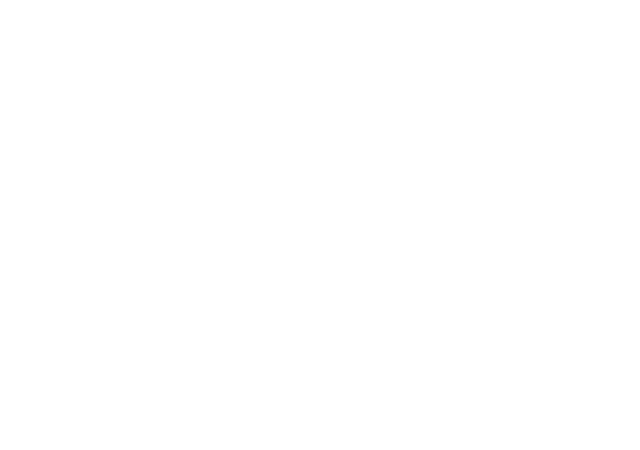
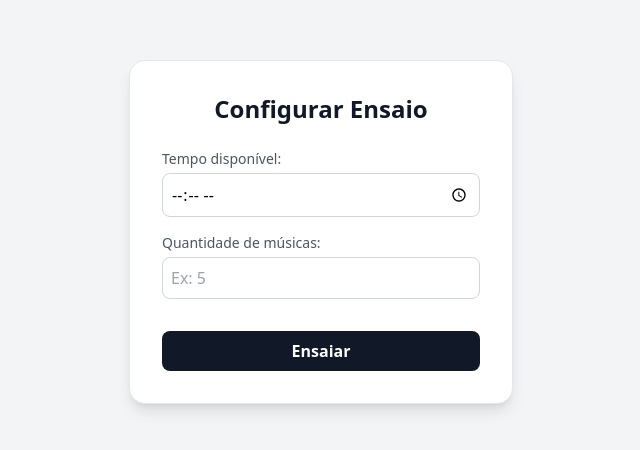
Before and after one commit to Schultz126/band_app, a React (Vite) app: page /config in a window 1280 px wide. Before the commit this address had no page. Shown: the part 168-618 px from the top of the page, without its empty margins (319-959 px from the left). Built offline with nearby package versions, Linux system fonts and the light colour scheme.

Commit message:
Settings for RehearsalScreen
The settings are needed for the program to know which music should be selected

```diff
--- a/src/App.jsx
+++ b/src/App.jsx
@@ -3,16 +3,16 @@ import { Route, Routes } from "react-router-dom";
 import StartingScreen from "./screens/StartingScreen";
 import RehearsalScreen from "./screens/RehearsalScreen";
 import SetListScreen from "./screens/SetListScreen";
+import RehearsalSettingsScreen from "./screens/RehearsalSettingsScreen";
 
 function App() {
   return (
-    <>
-      <Routes>
-        <Route path="/" element={<StartingScreen />} />
-        <Route path="ensaio" element={<RehearsalScreen />} />
-        <Route path="set-list" element={<SetListScreen />} />
-      </Routes>
-    </>
+    <Routes>
+      <Route path="/" element={<StartingScreen />} />
+      <Route path="/config" element={<RehearsalSettingsScreen />} />
+      <Route path="/ensaio" element={<RehearsalScreen />} />
+      <Route path="/set-list" element={<SetListScreen />} />
+    </Routes>
   );
 }
 
--- a/src/components/NavigationButton/NavigationButton.jsx
+++ b/src/components/NavigationButton/NavigationButton.jsx
@@ -1,4 +1,12 @@
 const NavigationButton = ({ text, onClick }) => {
-  return <button onClick={onClick}>{text}</button>;
+  return (
+    <button
+      onClick={onClick}
+      className="w-full bg-gray-900 hover:bg-gray-800 text-white font-semibold text-lg py-3 px-4 rounded-xl shadow-sm hover:shadow-md transition-all duration-200 active:scale-95"
+    >
+      {text}
+    </button>
+  );
 };
+
 export default NavigationButton;
--- a/src/components/SongElement/SongElement.jsx
+++ b/src/components/SongElement/SongElement.jsx
@@ -74,7 +74,8 @@ export const SongElement = ({
           <span className="font-semibold text-gray-800">Pedal:</span> {pedal}
         </p>
         <p>
-          <span className="font-semibold text-gray-800">Obs:</span> {obs}
+          <span className="font-semibold text-gray-800">Obs: </span>{" "}
+          {obs ? obs : "Nenhuma"}
         </p>
         <p className="text-gray-400 text-xs mt-3 text-right">
           Last Played: {lastPlayed ? lastPlayed.toLocaleDateString() : "Never"}
--- /dev/null
+++ b/src/components/SubmitSettingsButton/SubmitSettingsButton.jsx
@@ -0,0 +1,32 @@
+import { useNavigate } from "react-router-dom";
+
+const SubmitSettingsButton = ({ time, songs }) => {
+  const navigate = useNavigate();
+
+  const handleStartRehearsal = () => {
+    // Verifica se os campos estão em branco
+    if (!time || !songs) {
+      alert(
+        "Por favor, preencha o tempo disponível e a quantidade de músicas para prosseguir.",
+      );
+      return; // Interrompe a execução aqui
+    }
+
+    // A lógica futura para selecionar as músicas entrará aqui
+    console.log("Tempo:", time, "Músicas:", songs);
+
+    // Avança para a tela de ensaio
+    navigate("/ensaio");
+  };
+
+  return (
+    <button
+      onClick={handleStartRehearsal}
+      className="w-full bg-gray-900 text-white font-bold py-2 px-4 rounded-lg hover:bg-gray-800 transition-colors"
+    >
+      Ensaiar
+    </button>
+  );
+};
+
+export default SubmitSettingsButton;
--- a/src/dummie_data/songs.js
+++ b/src/dummie_data/songs.js
@@ -6,125 +6,195 @@ export const SONGS = [
     "Pearl Jam",
     "E",
     new Date("2026-08-01"),
-    "Tocar",
+    "ok",
     true,
     104,
     5,
     1,
-    "Capo 1 Bahr Canta",
-    "5:31",
+    "",
+    "05:31",
     7,
   ),
   new Song(
     "Plush",
-    "Stone Temple Pilots",
+    "Stone temple Pilots",
     "E",
     new Date("2026-05-29"),
-    "Tocar",
+    "ok",
     true,
     145,
     5,
     1,
-    "Nenhuma",
-    "5:12",
+    "",
+    "05:11",
     7,
   ),
   new Song(
-    "Song 3",
-    "Artist 3",
+    "Jeremy",
+    "Pearl Jam",
     "E",
     new Date("2026-08-01"),
-    "Tocar",
+    "ok",
     true,
-    120,
-    3,
+    109,
+    5,
     1,
-    "Nenhuma",
-    "3:11",
+    "",
+    "05:18",
     7,
   ),
   new Song(
-    "Song 4",
-    "Artist 4",
-    "E",
+    "All Apologies",
+    "Nirvana",
+    "D#",
     new Date("2026-08-01"),
-    "Tocar",
+    "ok",
     true,
-    120,
+    113,
     3,
-    1,
-    "Nenhuma",
-    "3:11",
+    3,
+    "Capo 1 - Bahr canta",
+    "03:40",
     7,
   ),
   new Song(
-    "Song 5",
-    "Artist 5",
+    "In bloom",
+    "Nirvana",
     "E",
     new Date("2026-08-01"),
-    "Tocar",
-    true,
-    120,
-    3,
+    "ok",
+    false,
+    157,
+    4,
     1,
-    "Nenhuma",
-    "3:11",
+    "",
+    "04:15",
     7,
   ),
   new Song(
-    "Song 6",
-    "Artist 6",
+    "Courduroy",
+    "Pearl Jam",
     "E",
     new Date("2026-08-01"),
-    "Tocar",
+    "ensaiar",
     true,
-    120,
-    3,
+    136,
+    4,
     1,
-    "Nenhuma",
-    "3:11",
+    "",
+    "05:05",
     7,
   ),
   new Song(
-    "Song 7",
-    "Artist 7",
+    "Killing in the name",
+    "Rage Against the Machine",
     "E",
     new Date("2026-08-01"),
-    "Tocar",
-    true,
-    120,
-    3,
-    1,
-    "Nenhuma",
-    "3:11",
+    "ok",
+    false,
+    89,
+    5,
+    2,
+    "",
+    "05:13",
     7,
   ),
   new Song(
-    "Song 8",
-    "Artist 8",
-    "E",
+    "About a Girl",
+    "Nirvana",
+    "D#",
     new Date("2026-08-01"),
-    "Tocar",
+    "ok",
     true,
-    120,
+    132,
     3,
     1,
-    "Nenhuma",
-    "3:11",
+    "",
+    "02:44",
     7,
   ),
   new Song(
-    "Song 9",
-    "Artist 9",
+    "Betterman",
+    "Pearl Jam",
     "E",
     new Date("2026-08-01"),
-    "Tocar",
+    "ok",
     true,
-    120,
+    139,
     3,
     1,
-    "Nenhuma",
-    "3:11",
+    "",
+    "05:27",
+    7,
+  ),
+  new Song(
+    "Elderly Woman",
+    "Pearl Jam",
+    "E",
+    new Date("2026-08-01"),
+    "ok",
+    true,
+    66,
+    3,
+    7,
+    "",
+    "03:16",
+    7,
+  ),
+  new Song(
+    "Never There",
+    "Cake",
+    "E",
+    new Date("2026-08-01"),
+    "ensaiar",
+    false,
+    140,
+    4,
+    null,
+    "",
+    "04:20",
+    7,
+  ),
+  new Song(
+    "Everlong",
+    "Foo Fighters",
+    "D#",
+    new Date("2026-08-01"),
+    "ensaiar",
+    false,
+    158,
+    3,
+    null,
+    "",
+    "04:11",
+    7,
+  ),
+  new Song(
+    "Heart-shaped box",
+    "Nirvana",
+    "C#",
+    new Date("2026-08-01"),
+    "ensaiar",
+    false,
+    203,
+    2,
+    2,
+    "",
+    "04:41",
+    7,
+  ),
+  new Song(
+    "Longview",
+    "Green Day",
+    "D#",
+    new Date("2026-08-01"),
+    "ensaiar",
+    false,
+    143,
+    3,
+    null,
+    "",
+    "03:53",
     7,
   ),
 ];
--- /dev/null
+++ b/src/screens/RehearsalSettingsScreen.jsx
@@ -0,0 +1,50 @@
+import { useState } from "react";
+import SubmitSettingsButton from "../components/SubmitSettingsButton/SubmitSettingsButton";
+
+const RehearsalSettingsScreen = () => {
+  const [time, setTime] = useState("");
+  const [songs, setSongs] = useState("");
+
+  return (
+    <div className="min-h-screen bg-gray-100 flex flex-col items-center justify-center p-6">
+      <div className="max-w-sm w-full bg-white shadow-lg rounded-2xl p-8 border border-gray-200">
+        <h1 className="text-2xl font-bold text-gray-900 mb-6 text-center">
+          Configurar Ensaio
+        </h1>
+
+        <div className="flex flex-col gap-4">
+          <div className="flex flex-col text-left">
+            <label className="text-sm text-gray-600 mb-1">
+              Tempo disponível:
+            </label>
+            <input
+              type="time"
+              value={time}
+              onChange={(e) => setTime(e.target.value)}
+              className="border border-gray-300 rounded-lg p-2 focus:outline-none focus:ring-2 focus:ring-blue-500"
+            />
+          </div>
+
+          <div className="flex flex-col text-left mb-4">
+            <label className="text-sm text-gray-600 mb-1">
+              Quantidade de músicas:
+            </label>
+            <input
+              type="number"
+              min="1"
+              max="14" // Deve ser removido na versão final
+              value={songs}
+              onChange={(e) => setSongs(e.target.value)}
+              placeholder="Ex: 5"
+              className="border border-gray-300 rounded-lg p-2 focus:outline-none focus:ring-2 focus:ring-blue-500"
+            />
+          </div>
+
+          <SubmitSettingsButton time={time} songs={songs} />
+        </div>
+      </div>
+    </div>
+  );
+};
+
+export default RehearsalSettingsScreen;
--- a/src/screens/StartingScreen.jsx
+++ b/src/screens/StartingScreen.jsx
@@ -11,7 +11,7 @@ const StartingScreen = () => {
         <h1 className="text-3xl font-bold text-gray-900 mb-2">
           Bem-vindo de volta
         </h1>
-        <p className="text-gray-500 mb-8 text-sm">O que vamos fazer hoje?</p>
+        <p className="text-gray-500 mb-8 text-sm">No tones</p>
 
         {/* Button Container */}
         <div className="flex flex-col gap-4">
@@ -24,7 +24,7 @@ const StartingScreen = () => {
           <NavigationButton
             text="Ensaiar"
             onClick={() => {
-              navigate("/ensaio");
+              navigate("/config");
             }}
           />
         </div>
```
